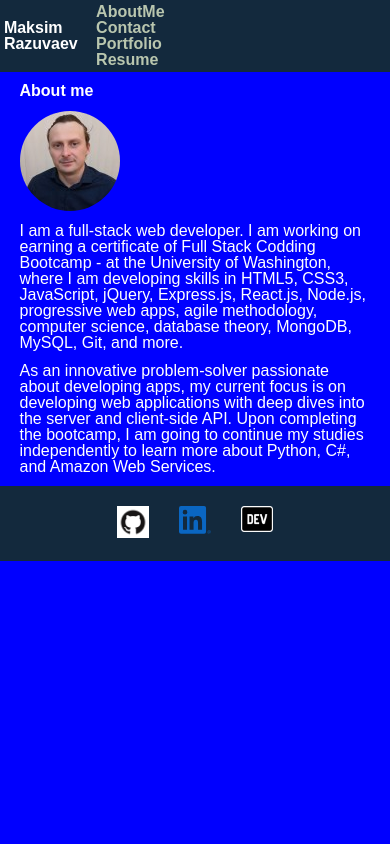
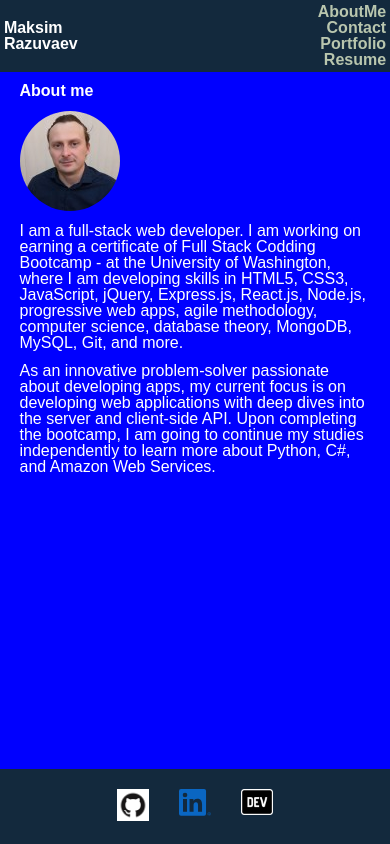
Before and after one commit to MaksimRazuvaev/React_Portfolio_Maksim_Razuvaev, a React (Create React App) app: page / in a window 390 px wide. Built offline with nearby package versions, Linux system fonts and the light colour scheme.

Commit message:
fixed smale issues over GUI

```diff
--- a/src/components/Footer.css
+++ b/src/components/Footer.css
@@ -6,7 +6,7 @@
   }
 
 .footer{
-    /* position: absolute; */
+    position: fixed;
     bottom: 0px;
     width: 100%;
     padding: 20px;
--- a/src/components/Header.css
+++ b/src/components/Header.css
@@ -25,7 +25,12 @@
 
 
   @media screen and (max-width: 768px) {
-    .ulNav {
-      display: block;
+    .headerMain {
+      /* display: block; */
+      justify-content: space-between;
+    }
+    .ulNav{
+      flex-direction: column;
+      align-items: flex-end;
     }
   }
--- a/src/components/pages/Portfolio.js
+++ b/src/components/pages/Portfolio.js
@@ -9,7 +9,7 @@ import githubimage from "../../../src/assets/images/GitHub.png";
 function Portfolio () {
 
   return (
-    <div>
+    <div className='portfolioWraper'>
         <h1>Portfolio</h1>
         <div className="project-wrapper">
         {
--- a/src/components/pages/Resume.js
+++ b/src/components/pages/Resume.js
@@ -1,7 +1,8 @@
 /* jshint esversion: 6 */
 import React from 'react';
-import { resumeArray, resumeLink } from '../../utils/project.const.data.js';
+import { resumeArray } from '../../utils/project.const.data.js';
 import "./resume.css";
+import resume from "../../assets/resume.pdf";
 
 
 function Resume () {
@@ -10,7 +11,7 @@ function Resume () {
     <div className="resumeWrapper">
         <div className='wraperHeader'>
             <h1>Resume</h1>
-            <a href={resumeLink} target="_blank" rel="noopener noreferrer">Download my resume</a>
+            <a href={resume} download="Maksim_Razuvaev_Resume.pdf" target="_blank" rel="noopener noreferrer">Download my resume</a>
         </div>
         {
             resumeArray.map(project => {
--- a/src/components/pages/portfolio.css
+++ b/src/components/pages/portfolio.css
@@ -1,3 +1,8 @@
+.portfolioWraper{
+  height: calc(100vh - 127px);
+  overflow: auto;
+}
+
 .project-wrapper{
   display: flex;
   flex-wrap: wrap;
```
Also changed, not shown: 1 other file (tests, documents, lock files or other folders).
